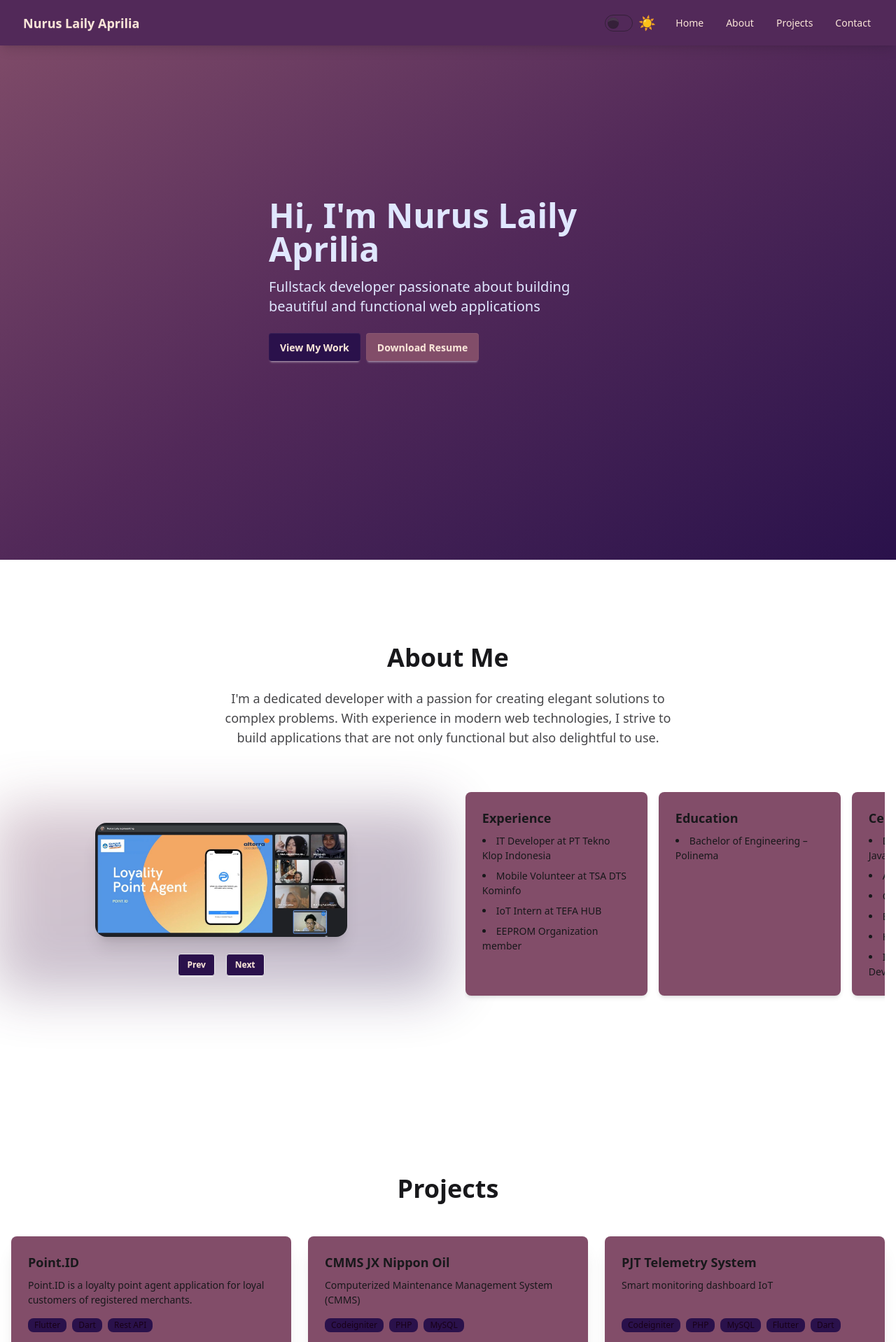
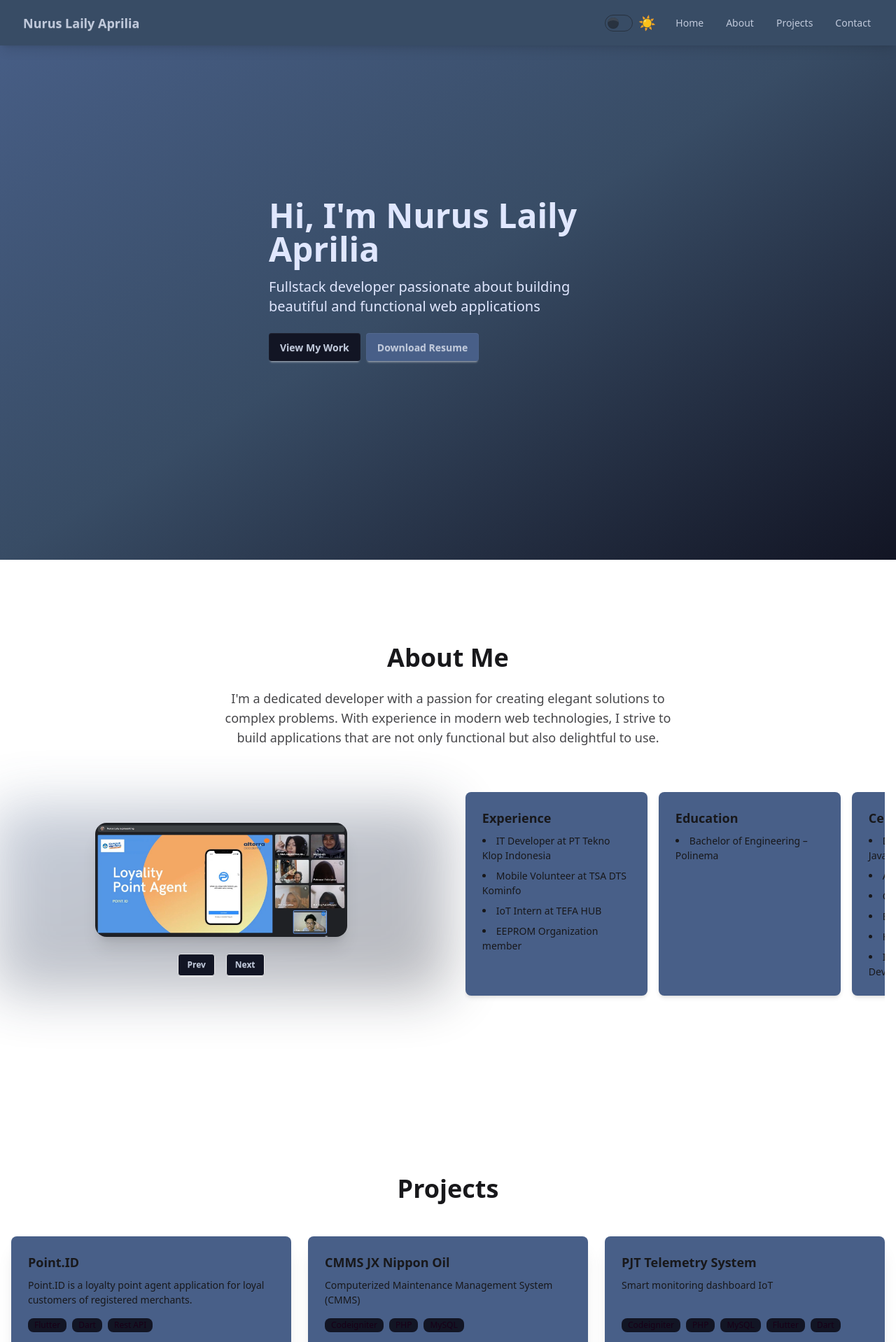
Before and after one commit to nuruslaily/nuruslaily.github.io, a React (Vite) app: page / in a window 1280 px wide. Shown: the top 1918 px of the page at 70% size. Built offline with nearby package versions, Linux system fonts and the light colour scheme.

Commit message:
update colors

```diff
--- a/src/components/Footer.tsx
+++ b/src/components/Footer.tsx
@@ -1,6 +1,6 @@
 export default function Footer() {
   return (
-    <footer className="footer bg-[#180018] text-neutral-content p-8 text-center flex justify-center items-center">
+    <footer className="footer bg-[#180018] text-neutral-content p-8 text-center flex justify-center items-end">
       <p>&copy; 2025 Nurus Laily Aprilia. All rights reserved.</p>
     </footer>
   );
--- a/src/components/Navigation.tsx
+++ b/src/components/Navigation.tsx
@@ -37,13 +37,15 @@ export default function Navigation() {
       className="cursor-pointer block px-2 py-1"
       onClick={() => {
         (document.activeElement as HTMLElement | null)?.blur();
-      }}>
+      }}
+    >
       {label}
     </Link>
   );
 
   return (
-    <div className="navbar bg-[#522959] text-[#FAE5D8] shadow-lg fixed top-0 z-50 px-4">
+    // <div className="navbar bg-[#384C65] text-[#FAE5D8] shadow-lg fixed top-0 z-50 px-4">
+    <div className="navbar bg-[#384C65] text-[#C0C9DB] shadow-lg fixed top-0 z-50 px-4">
       <div className="flex-1">
         <a href="/" className="btn btn-ghost text-sm lg:text-lg font-bold">
           Nurus Laily Aprilia
@@ -70,7 +72,8 @@ export default function Navigation() {
 
               <ul
                 tabIndex={0}
-                className="menu menu-sm dropdown-content mt-3 z-10 p-2 shadow bg-[#522959] rounded-box w-40">
+                className="menu menu-sm dropdown-content mt-3 z-10 p-2 shadow bg-[#384C65] rounded-box w-40"
+              >
                 <li>{navLink("home", "Home")}</li>
                 <li>{navLink("about", "About")}</li>
                 <li>{navLink("projects", "Projects")}</li>
--- a/src/pages/About.tsx
+++ b/src/pages/About.tsx
@@ -50,8 +50,8 @@ export default function About() {
               absolute
               -inset-6
               bg-linear-to-br
-              from-[#824D69]
-              to-[#2A114B]
+              from-[#485F88]
+              to-[#121524]
               rounded-2xl
               blur-2xl
               opacity-30
@@ -63,12 +63,14 @@ export default function About() {
             <div className="flex gap-4 mt-6">
               <button
                 onClick={handlePrevImage}
-                className="btn btn-sm bg-[#2A114B] hover:bg-[#180018] text-[#FAE5D8]">
+                className="btn btn-sm bg-[#121524] hover:bg-[#180018] text-[#C0C9DB]"
+              >
                 Prev
               </button>
               <button
                 onClick={handleNextImage}
-                className="btn btn-sm bg-[#2A114B] hover:bg-[#180018] text-[#FAE5D8]">
+                className="btn btn-sm bg-[#121524] hover:bg-[#180018] text-[#C0C9DB]"
+              >
                 Next
               </button>
             </div>
@@ -82,11 +84,12 @@ export default function About() {
             pb-4
             snap-x snap-mandatory
             no-scrollbar
-          ">
+          "
+        >
           <p className="text-sm text-center mt-2 opacity-70">
             Swipe → to see more
           </p>
-          <div className="card bg-[#824D69] dark:text-[#FAE5D8] shadow-md min-w-65 snap-start">
+          <div className="card bg-[#485F88] dark:text-[#C0C9DB] shadow-md min-w-65 snap-start">
             <div className="card-body">
               <h3 className="card-title">Experience</h3>
               <ul className="list-disc list-inside space-y-2">
@@ -98,7 +101,7 @@ export default function About() {
             </div>
           </div>
 
-          <div className="card bg-[#824D69] dark:text-[#FAE5D8] shadow-md min-w-65 snap-start">
+          <div className="card bg-[#485F88] dark:text-[#C0C9DB] shadow-md min-w-65 snap-start">
             <div className="card-body">
               <h3 className="card-title">Education</h3>
               <ul className="list-disc list-inside space-y-2">
@@ -107,7 +110,7 @@ export default function About() {
             </div>
           </div>
 
-          <div className="card bg-[#824D69] dark:text-[#FAE5D8] shadow-md min-w-65 snap-start">
+          <div className="card bg-[#485F88] dark:text-[#C0C9DB] shadow-md min-w-65 snap-start">
             <div className="card-body">
               <h3 className="card-title">Certificate</h3>
               <ul className="list-disc list-inside space-y-2">
@@ -121,7 +124,7 @@ export default function About() {
             </div>
           </div>
 
-          <div className="card bg-[#824D69] dark:text-[#FAE5D8] shadow-md min-w-65 snap-start">
+          <div className="card bg-[#485F88] dark:text-[#C0C9DB] shadow-md min-w-65 snap-start">
             <div className="card-body">
               <h3 className="card-title">Passion</h3>
               <p>Clean code, great UX, modern web development.</p>
@@ -134,14 +137,16 @@ export default function About() {
           <div className="modal-box max-w-full sm:max-w-4xl p-4 relative">
             <button
               className="btn btn-sm btn-circle absolute right-3 top-3 z-10"
-              onClick={() => setIsModalOpen(false)}>
+              onClick={() => setIsModalOpen(false)}
+            >
               <X size={18} />
             </button>
 
             <div className="flex flex-col sm:flex-row items-center justify-center gap-3">
               <button
                 className="btn btn-circle btn-md sm:btn-lg"
-                onClick={handlePrevImage}>
+                onClick={handlePrevImage}
+              >
                 <ChevronLeft size={24} />
               </button>
 
@@ -157,7 +162,8 @@ export default function About() {
 
               <button
                 className="btn btn-circle btn-md sm:btn-lg"
-                onClick={handleNextImage}>
+                onClick={handleNextImage}
+              >
                 <ChevronRight size={24} />
               </button>
             </div>
--- a/src/pages/Contact.tsx
+++ b/src/pages/Contact.tsx
@@ -37,7 +37,7 @@ export default function Contact() {
       </div>
 
       <div className="grid grid-cols-1 md:grid-cols-2 gap-8 max-w-4xl mx-auto">
-        <div className="card bg-[#824D69] text-[#180018] dark:text-[#FAE5D8] shadow-xl">
+        <div className="card bg-[#485F88] text-[#180018] dark:text-[#C0C9DB] shadow-xl">
           <div className="card-body">
             <h3 className="card-title mb-4">Send me a Message</h3>
             <form onSubmit={handleSubmit} className="space-y-4">
@@ -66,23 +66,26 @@ export default function Contact() {
                 className="textarea textarea-bordered w-full text-base-content/80"
                 value={formData.message}
                 onChange={handleChange}
-                required></textarea>
+                required
+              ></textarea>
               <button
                 type="submit"
-                className="btn bg-[#2A114B] border-0 hover:bg-[#180018] dark:text-[#FAE5D8] w-full">
+                className="btn bg-[#121524] border-0 hover:bg-[#180018] dark:text-[#C0C9DB] w-full"
+              >
                 Send Message
               </button>
             </form>
           </div>
         </div>
 
-        <div className="card bg-[#824D69] text-[#FAE5D8] shadow-xl">
+        <div className="card bg-[#485F88] text-[#C0C9DB] shadow-xl">
           <div className="card-body">
             <h3 className="card-title mb-4">Other Ways to Connect</h3>
             <div className="flex flex-col gap-3">
               <a
                 href="mailto:nuruslaily88@gmail.com"
-                className="btn btn-outline">
+                className="btn btn-outline"
+              >
                 <Mail />
                 Email
               </a>
@@ -90,21 +93,24 @@ export default function Contact() {
                 href="https://github.com/nuruslaily"
                 target="_blank"
                 rel="noopener noreferrer"
-                className="btn btn-outline">
+                className="btn btn-outline"
+              >
                 <Github /> GitHub
               </a>
               <a
                 href="https://www.linkedin.com/in/nurus-laily-aprilia-5a553620a/"
                 target="_blank"
                 rel="noopener noreferrer"
-                className="btn btn-outline">
+                className="btn btn-outline"
+              >
                 <Linkedin /> LinkedIn
               </a>
               <a
                 href="https://web.facebook.com/nuruslailyaprillia/?locale=id_ID"
                 target="_blank"
                 rel="noopener noreferrer"
-                className="btn btn-outline">
+                className="btn btn-outline"
+              >
                 <Facebook />
                 Facebook
               </a>
@@ -112,7 +118,8 @@ export default function Contact() {
                 href="https://www.instagram.com/nuruslailya/"
                 target="_blank"
                 rel="noopener noreferrer"
-                className="btn btn-outline">
+                className="btn btn-outline"
+              >
                 <Instagram />
                 Instagram
               </a>
@@ -120,7 +127,8 @@ export default function Contact() {
                 href="https://www.threads.com/@nuruslailya"
                 target="_blank"
                 rel="noopener noreferrer"
-                className="btn btn-outline">
+                className="btn btn-outline"
+              >
                 <AtSign />
                 Threads
               </a>
--- a/src/pages/Home.tsx
+++ b/src/pages/Home.tsx
@@ -9,7 +9,8 @@ export default function Home() {
   return (
     <>
       <section id="home">
-        <div className="hero min-h-screen bg-linear-to-br from-[#824D69] via-[#522959] to-[#2A114B] text-primary-content">
+        {/* <div className="hero min-h-screen bg-linear-to-br from-[#824D69] via-[#522959] to-[#2A114B] text-primary-content"> */}
+        <div className="hero min-h-screen bg-linear-to-br from-[#485F88] via-[#384C65] to-[#121524] text-primary-content">
           <div className="hero-content flex-col lg:flex-row-reverse">
             {/* <img
               src={profileImage}
@@ -32,10 +33,11 @@ export default function Home() {
                 duration={500}
                 className="
                   btn cursor-pointer
-                  bg-[#2A114B] hover:bg-[#522959]
-                  dark:bg-[#522959] dark:hover:bg-[#180018]
-                  text-[#FAE5D8] border-0
-                ">
+                  bg-[#121524] hover:bg-[#384C65]
+                  dark:bg-[#384C65] dark:hover:bg-[#180018]
+                  text-[#C0C9DB] border-0
+                "
+              >
                 View My Work
               </Link>
               <a
@@ -43,10 +45,11 @@ export default function Home() {
                 download
                 className="
                   btn cursor-pointer ml-2
-                  bg-[#824D69] hover:bg-[#2A114B]
-                  dark:bg-[#824D69] dark:hover:bg-[#180018]
-                  text-[#FAE5D8] border-0
-                ">
+                  bg-[#485F88] hover:bg-[#121524]
+                  dark:bg-[#485F88] dark:hover:bg-[#180018]
+                  text-[#C0C9DB] border-0
+                "
+              >
                 Download Resume
               </a>
             </div>
--- a/src/pages/ProjectDetail.tsx
+++ b/src/pages/ProjectDetail.tsx
@@ -83,10 +83,11 @@ export default function ProjectDetail() {
                   badge
                   badge-md
                   sm:badge-lg
-                  bg-[#572e54]
-                  text-[#FAE5D8]
+                  bg-[#384C65]
+                  text-[#C0C9DB]
                   border-0
-                ">
+                "
+              >
                 {tech}
               </span>
             ))}
@@ -106,7 +107,8 @@ export default function ProjectDetail() {
               href={project.link}
               target="_blank"
               rel="noopener noreferrer"
-              className="btn bg-[#572e54] hover:bg-[#4a2547] text-white">
+              className="btn bg-[#572e54] hover:bg-[#4a2547] text-white"
+            >
               View Project <MoveRight />
             </a>
           </div>
@@ -118,14 +120,16 @@ export default function ProjectDetail() {
           <div className="modal-box max-w-full sm:max-w-4xl p-4 relative">
             <button
               className="btn btn-sm btn-circle absolute right-3 top-3 z-10"
-              onClick={() => setSelectedImageIdx(null)}>
+              onClick={() => setSelectedImageIdx(null)}
+            >
               <X size={18} />
             </button>
 
             <div className="flex flex-col sm:flex-row items-center justify-center gap-3">
               <button
                 className="btn btn-circle btn-md sm:btn-lg"
-                onClick={handlePrevImage}>
+                onClick={handlePrevImage}
+              >
                 <ChevronLeft size={24} />
               </button>
 
@@ -149,7 +153,8 @@ export default function ProjectDetail() {
 
               <button
                 className="btn btn-circle btn-md sm:btn-lg"
-                onClick={handleNextImage}>
+                onClick={handleNextImage}
+              >
                 <ChevronRight size={24} />
               </button>
             </div>
--- a/src/pages/Projects.tsx
+++ b/src/pages/Projects.tsx
@@ -10,7 +10,8 @@ export default function Projects() {
         {projects.map((project) => (
           <div
             key={project.id}
-            className="card bg-[#824D69] dark:text-[#FAE5D8] shadow-xl hover:shadow-2xl transition-shadow">
+            className="card bg-[#485F88] dark:text-[#C0C9DB] shadow-xl hover:shadow-2xl transition-shadow"
+          >
             <div className="card-body">
               <h3 className="card-title">{project.title}</h3>
               <p>{project.description}</p>
@@ -18,7 +19,8 @@ export default function Projects() {
                 {project.technologies.map((tech, idx) => (
                   <span
                     key={idx}
-                    className="badge bg-[#2A114B] border-0 hover:bg-[#180018] text-[#180018] dark:text-[#FAE5D8] badge-sm">
+                    className="badge bg-[#121524] border-0 hover:bg-[#180018] text-[#180018] dark:text-[#C0C9DB] badge-sm"
+                  >
                     {tech}
                   </span>
                 ))}
@@ -26,7 +28,8 @@ export default function Projects() {
               <div className="card-actions justify-start">
                 <Link
                   to={`/project/${project.id}`}
-                  className="btn bg-[#2A114B] border-0 hover:bg-[#180018] text-[#180018] dark:text-[#FAE5D8] btn-sm">
+                  className="btn bg-[#121524] border-0 hover:bg-[#180018] text-[#180018] dark:text-[#C0C9DB] btn-sm"
+                >
                   View Details <MoveRight />
                 </Link>
               </div>
--- a/src/pages/Skills.tsx
+++ b/src/pages/Skills.tsx
@@ -9,7 +9,7 @@ export default function Skills() {
         {skills.map((skill, idx) => (
           <div
             key={idx}
-            className="badge badge-lg bg-[#824D69] border-0 hover:bg-[#180018] dark:text-[#FAE5D8] p-4 text-center"
+            className="badge badge-lg bg-[#485F88] border-0 hover:bg-[#180018] dark:text-[#C0C9DB] p-4 text-center"
           >
             {skill}
           </div>
@@ -18,12 +18,12 @@ export default function Skills() {
 
       <div className="grid grid-cols-1 md:grid-cols-3 gap-6">
         {categories.map((category, idx) => (
-          <div key={idx} className="card bg-[#824D69] dark:text-[#FAE5D8]">
+          <div key={idx} className="card bg-[#485F88] dark:text-[#C0C9DB]">
             <div className="card-body">
               <h3 className="card-title">{category.name}</h3>
               <ul className="list-disc list-inside space-y-2">
                 {category.items.map((item, i) => (
-                  <li key={i} className="text-[#FAE5D8]">
+                  <li key={i} className="text-[#C0C9DB]">
                     {item}
                   </li>
                 ))}
```
